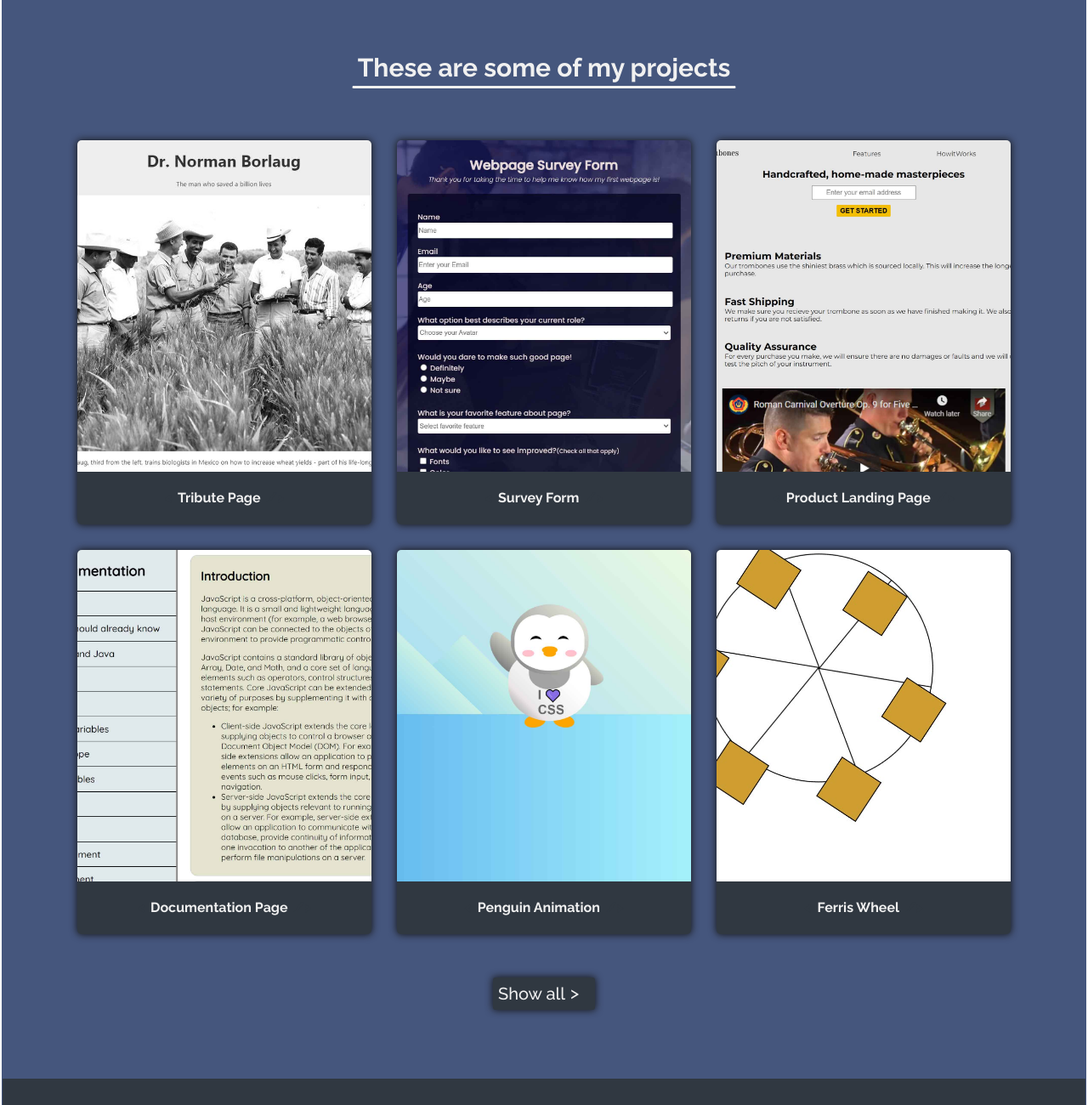
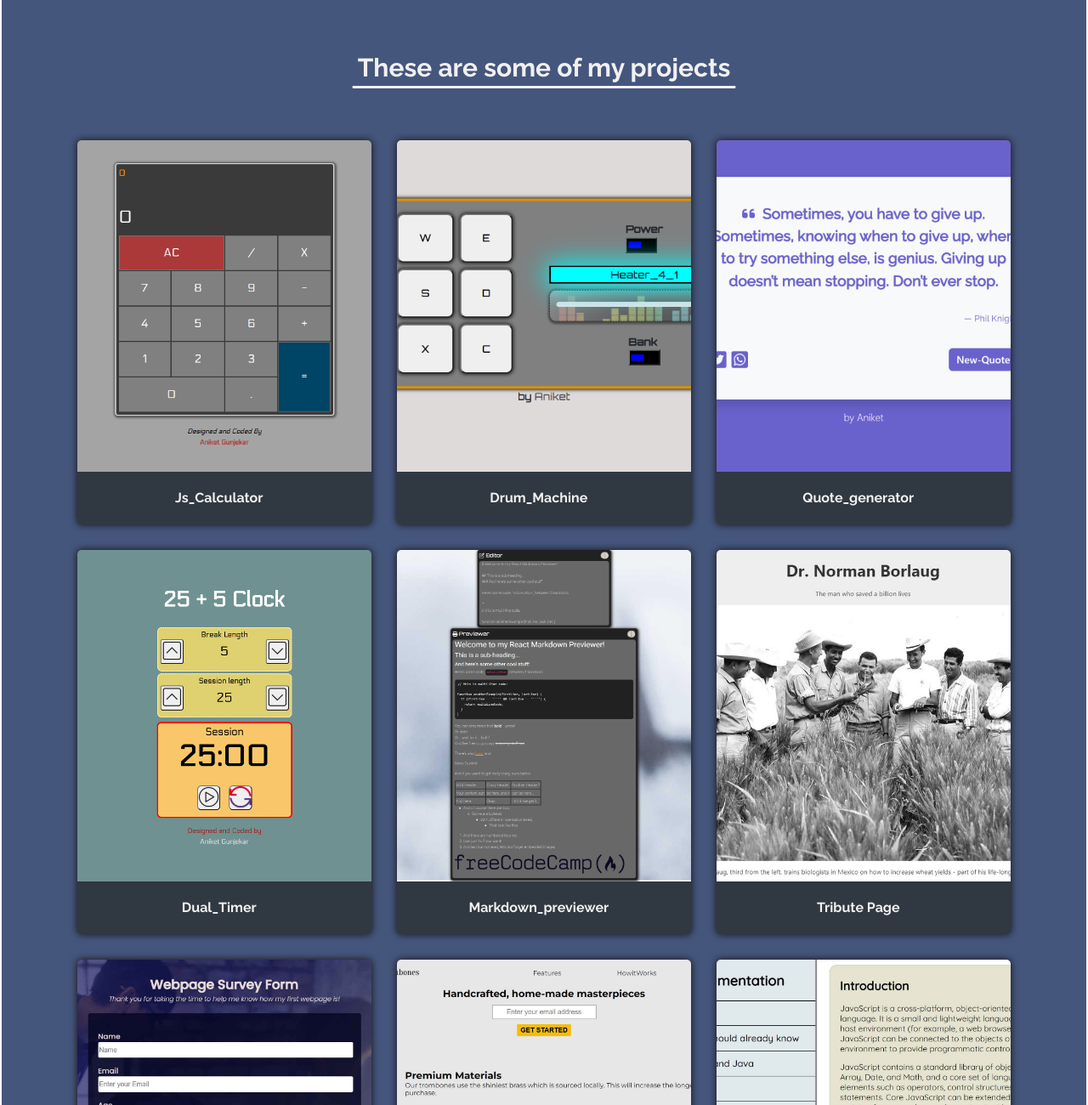
Before and after one commit to aniketgunjekar/portfolio, a plain HTML site: page portfolio/index.html in a window 1280 px wide. Shown: the part 825-2125 px from the top of the page at 85% size. Drawn offline with Linux system fonts and the light colour scheme.

Commit message:
js_react_redux_scss_bootstrap_jquery projects

```diff
--- a/portfolio/index.html
+++ b/portfolio/index.html
@@ -33,8 +33,35 @@
 <!--project section-->
       <section id="projects">
        <h2>These are some of my projects</h2>
+        <!--js react redux projects-->
+       <div class="project-grid">
+          <a href="https://aniketgunjekar.github.io/js_calculator/" class="project-tile" target="_blank">
+            <img src="./images/aniketgunjekar.github.io_js_calculator_.png" alt="js_calculator">
+            <h3> <code class="left"><</code><span class="tile-h">Js_Calculator</span><code class="right">/></code> </h3>
+          </a>
 
-       <div class="project-grid">
+          <a href="https://aniketgunjekar.github.io/band/" class="project-tile" target="_blank">
+            <img src="./images/aniketgunjekar.github.io_band_.png" alt="Drum_Machine">
+            <h3> <code class="left"><</code><span class="tile-h">Drum_Machine</span><code class="right">/></code> </h3>
+          </a>
+
+          <a href="https://aniketgunjekar.github.io/random_quote_generator/" class="project-tile" target="_blank">
+            <img src="./images/aniketgunjekar.github.io_random_quote_generator_.png" alt="Quote_generator">
+            <h3> <code class="left"><</code><span class="tile-h">Quote_generator</span><code class="right">/></code> </h3>
+          </a>
+
+          <a href="https://aniketgunjekar.github.io/dual_timer/" class="project-tile" target="_blank">
+            <img src="./images/aniketgunjekar.github.io_dual_timer_.png" alt="Dual_Timer">
+            <h3> <code class="left"><</code><span class="tile-h">Dual_Timer</span><code class="right">/></code> </h3>
+          </a>
+
+          <a href="https://aniketgunjekar.github.io/markdown_previewer/" class="project-tile" target="_blank">
+            <img src="./images/aniketgunjekar.github.io_markdown_previewer_.png" alt="Markdown_previewer">
+            <h3> <code class="left"><</code><span class="tile-h">Markdown_previewer</span><code class="right">/></code> </h3>
+          </a>
+
+          <!--html css projects-->
+
           <a href="../tribute_page/tribute_page.html" class="project-tile" target="_blank">
             <img src="images/tribute-page-thumb.jpg" alt="Tribute Page">
             <h3> <code class="left"><</code><span class="tile-h">Tribute Page</span><code class="right">/></code> </h3>
```
Also changed, not shown: index.html (+2 -2 lines), portfolio/images/aniketgunjekar.github.io_band_.png (added), portfolio/images/aniketgunjekar.github.io_dual_timer_.png (added), portfolio/images/aniketgunjekar.github.io_js_calculator_.png (added), portfolio/images/aniketgunjekar.github.io_markdown_previewer_.png (added), portfolio/images/aniketgunjekar.github.io_random_quote_generator_.png (added), 1 other file. Lines whose indentation alone changed are shown as unchanged.
